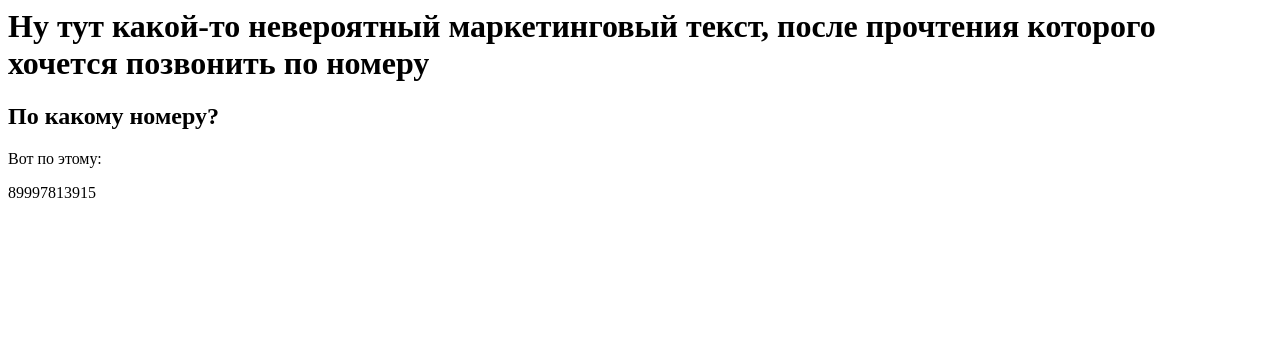
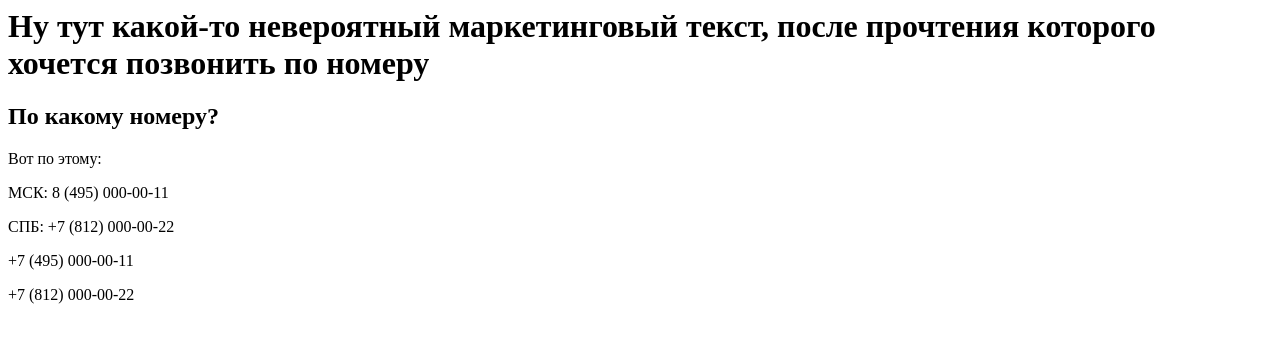
Before and after one commit to TheLazyDogz/thelazydogz.github.io, a plain HTML site: page index.html in a window 1280 px wide. Drawn offline with Linux system fonts and the light colour scheme.

Commit message:
Update index.html

```diff
--- a/index.html
+++ b/index.html
@@ -32,6 +32,15 @@
 	</p>
 	<p></p>
 	<p>
-	89997813915
+	МСК: 8 (495) 000-00-11
+	</p>
+	<p>
+	СПБ: +7 (812) 000-00-22
+	</p>
+	<p>
+	+7 (495) 000-00-11
+	</p>
+	<p>
+	+7 (812) 000-00-22
 	</p>
     </body></html>
```
